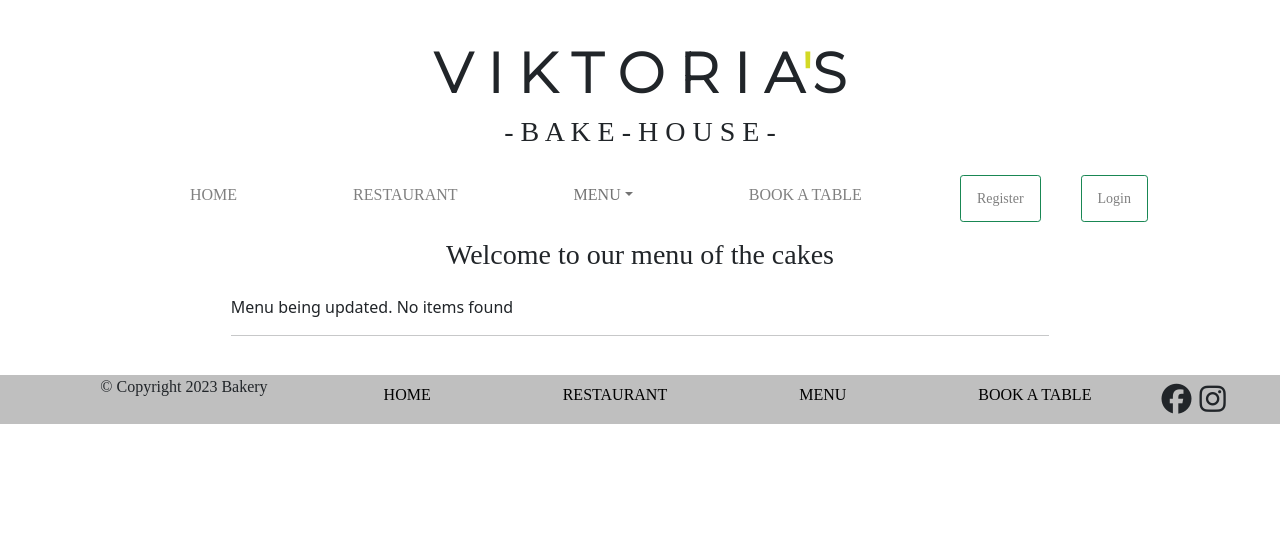
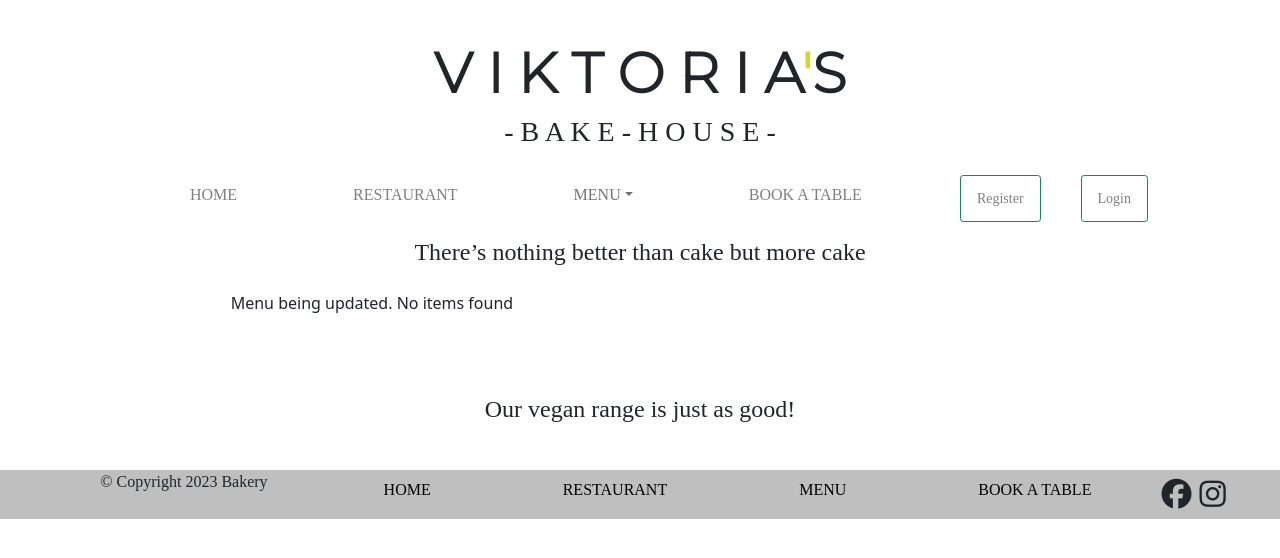
Before and after one commit to Christoph33one/viks-bakery, a Django app: page /choc_cake/ in a window 1280 px wide. Shown: the top 558 px of the page. Run offline with Django 3.2, Linux system fonts and the light colour scheme; data that the repository does not hold is empty; some libraries are stand-ins or nearby versions.

Commit message:
added content and styling to chocolate cake menu

```diff
--- a/menus/views.py
+++ b/menus/views.py
@@ -35,7 +35,9 @@ class CakesMenu(generic.ListView):
 
         queryset = {
             'choclate_items': CakeItem.objects.all().filter(
-                on_menu=True, cake_selections=0)
+                on_menu=True, cake_selections=0),
+            'vegan_items': CakeItem.objects.all().filter(
+                on_menu=True, cake_selections=1)
         }
         return queryset
 
@@ -54,6 +56,7 @@ class CreamMenu(generic.ListView):
         queryset = {
             'white_items': CreamCakes.objects.all().filter(
                 on_menu=True, cake_selections=1)
+
         }
         return queryset
 
--- a/templates/base.html
+++ b/templates/base.html
@@ -54,7 +54,6 @@
               <ul class="dropdown-menu">
                 <li><a class="dropdown-item" href="{% url 'choc_cake' %}">CHOCLATE CAKES</a></li>
                 <li><a class="dropdown-item" href="{% url 'cream_cake' %}">CREAM CAKES</a></li>
-                <li><a class="dropdown-item" href="#">CUP CAKES</a></li>
                 <li><a class="dropdown-item" href="#">CHEESE CAKES</a></li>
               </ul>
               <li class="nav-item">
--- a/templates/choc_cake.html
+++ b/templates/choc_cake.html
@@ -5,41 +5,58 @@
 
 <div class="row m-2 row d-flex justify-content-center">
     <div class="col-sm-8">
-            <!-- Breakfast & Brunch menu -->
-            <h3 class="mb-4 text-center">Welcome to our menu of the cakes</h3>
-            <!-- Loop through list to display only breakfast/bruch items -->
-
-            <!--MENU TO UPDATE FROM THE ADMIN DATABASE-->
+        <!-- choclate cake menu -->
+        <h4 class="mb-4 text-center">There’s nothing better than cake but more cake</h4>
+        <!-- Loop through list to display only chocolate cake items -->
 
         {% if cake_items.choclate_items %}
 
-            {% for cakeitem in cake_items.choclate_items %}
+        {% for cakeitems in cake_items.choclate_items %}
 
-            <h3> {{ cakeitem.cake_name}} </h3>
-            <p>{{ cakeitem.description}} | <em>{{ cakeitem.dietary }}</em>
-            <strong>{{ cakeitem.allergens}}</strong>
+        <h4>{{ cakeitems.cake_name}}</h4>
 
+        <p>{{ cakeitems.description }}</p>
+
+        <p>Dietary |<strong>{{ cakeitems.dietary }}</strong></p>
+
+        <p>Allergens | <strong>{{ cakeitems.allergens}}</strong></p>
+        <hr>
         {% endfor%}
 
         {% else %}
         <p>Menu being updated. No items found</p>
 
+        {% endif %}
 
-            {% endif %}
+    </div>
+</div>
+<br>
+<br>
+
+
+<!-- Vegan choclate cake menu-->
+<div class="row m-2 row d-flex justify-content-center">
+    <div class="col-sm-8">
+        <h4 class="mb-4 text-center">Our vegan range is just as good!</h4>
+        {% if cake_items.vegan_items %}
+
+        {% for cakeitems in cake_items.vegan_items %}
+
+        <h3>{{ cakeitems.cake_name }}</h3>
+
+        <p>{{ cakeitems.description }}</p>
+
+        <p>Dietary |<strong>{{ cakeitems.dietary }}</strong></p>
+
+        <p>Allergens | <strong>{{ cakeitems.allergens}}</strong></p>
         <hr>
 
 
-            {% if cake_items.cream_items %}
+        {% endfor %}
+        {% endif %}
 
-            {% for cakeitem in cake_items.cream_items %}
-
-            <h3>{{ cakeitem.cake_name}}</h3>
-            <p>{{ cakeitem.description}} | <em>{{ cakeitem.dietary }}</em>
-                <strong>{{ cakeitem.allergens}}</strong>
-
-            {% endfor %}
-
-            {% endif %}
+    </div>
+</div>
 
 
 
--- a/templates/cream_cake.html
+++ b/templates/cream_cake.html
@@ -4,8 +4,8 @@
 
 <div class="row m-2 row d-flex justify-content-center">
     <div class="col-sm-8">
-        <!-- Breakfast & Brunch menu -->
-        <h3 class="mb-4 text-center">Welcome to our menu of cream cakes</h3>
+        <!-- Chocolate cake menu -->
+        <h3 class="mb-4 text-center">Cream cakes</h3>
         {% if cream_cakes.white_items %}
         {% for creamcakes in cream_cakes.white_items %}
 
```
Also changed, not shown: menus/models.py (+6 -2 lines). Lines whose indentation alone changed are shown as unchanged.
